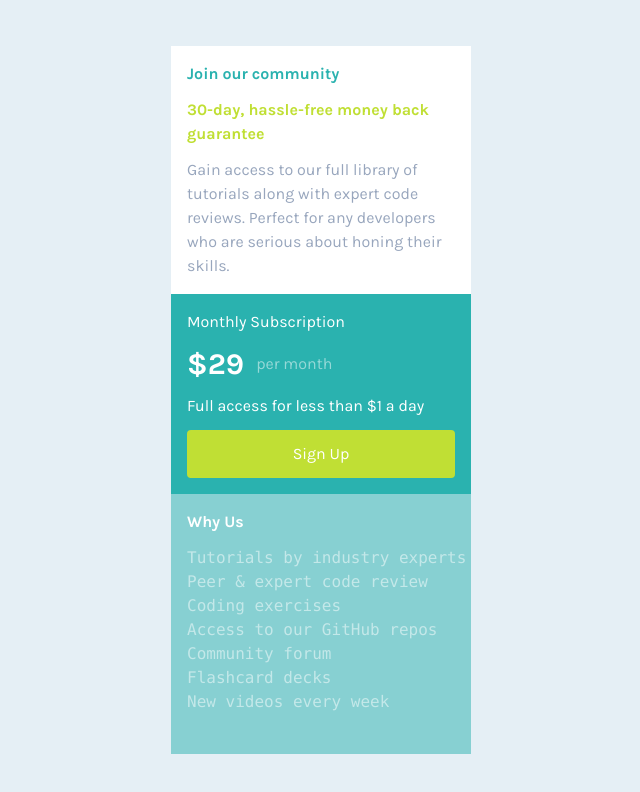
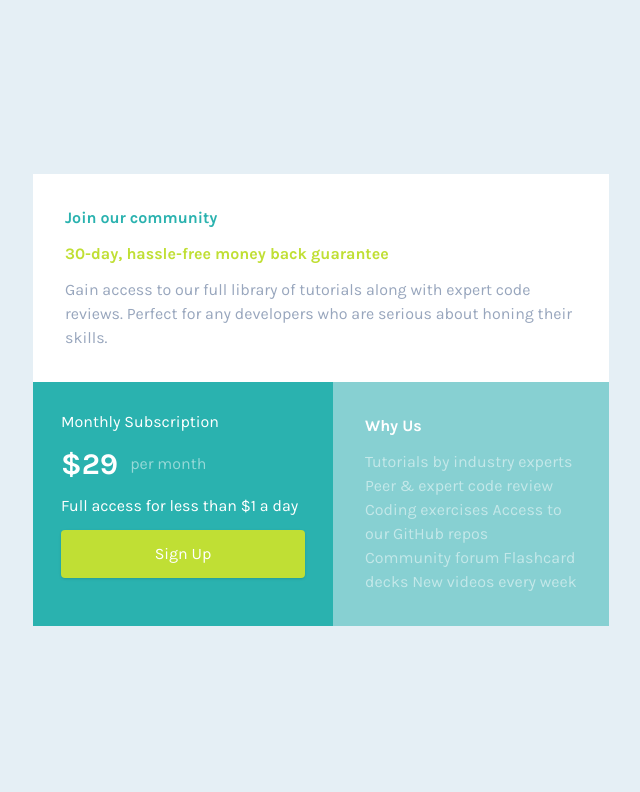
Before and after one commit to Akatpain/single-price-grid-component-master-1, a plain HTML site: page index.html in a window 1280 px wide. Shown: the whole page, without its empty margins (319-959 px from the left). Drawn offline with nearby package versions, Linux system fonts and the light colour scheme.

Commit message:
finished

```diff
--- a/index.html
+++ b/index.html
@@ -30,16 +30,15 @@
 
   <title>Frontend Mentor | Single Price Grid Component</title>
   <style>
-    body,
-    pre {
+    body {
       font-family: 'Karla', sans-serif;
     }
   </style>
 </head>
 
-<body class="h-screen flex items-center justify-center bg-lightGrey">
-  <div class="flex flex-col max-w-[300px] rounded">
-    <div class="bg-white p-4 space-y-3">
+<body class="h-screen flex items-center justify-center bg-lightGrey ">
+  <div class="flex flex-col max-w-[300px] sm:max-w-xl rounded">
+    <div class="bg-white p-4 sm:p-8 space-y-3">
       <p class="text-cyan font-bold">Join our community</p>
       <p class="text-yellow font-bold">30-day, hassle-free money back guarantee</p>
       <p class="text-grayishBlue">
@@ -47,17 +46,18 @@
         Perfect for any developers who are serious about honing their skills.
       </p>
     </div>
-    <div class="bg-cyan text-white p-4 space-y-3">
+    <div class="sm:flex">
+      <div style="flex: 0 0 300px" class="sm:flex sm:flex-col  bg-cyan text-white p-4 sm:p-7 space-y-3">
         <p>Monthly Subscription</p>
         <p class="flex items-center gap-3"><span class="text-3xl font-bold">&dollar;29</span> <span
             class="text-whiteSemiTransparent">per
             month</span></p>
         <p>Full access for less than &dollar;1 a day</p>
-      <button class="w-full mt-3 rounded bg-yellow py-3">Sign Up</button>
+        <button class="w-full mt-3 rounded shadow bg-yellow py-3">Sign Up</button>
       </div>
-    <div class="bg-cyanSemiTransparent text-white p-4">
+      <div class="bg-cyanSemiTransparent text-white p-4 sm:p-8">
         <p class="font-bold">Why Us</p>
-      <pre class="mt-3 text-whiteSemiTransparent">
+        <p class="mt-3 text-whiteSemiTransparent">
           Tutorials by industry experts
           Peer &amp; expert code review
           Coding exercises
@@ -65,7 +65,8 @@ Access to our GitHub repos
           Community forum
           Flashcard decks
           New videos every week
-      </pre>
+        </p>
+      </div>
     </div>
   </div>
 
```
Lines whose indentation alone changed are shown as unchanged.
